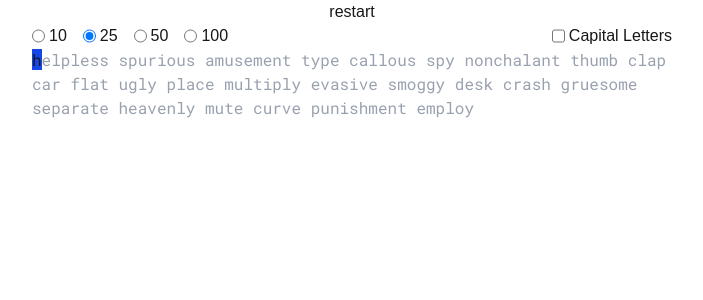
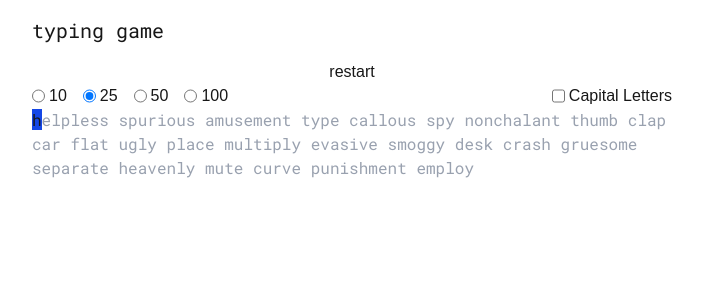
Before and after one commit to sharonyang16/typing-game, a Next.js app in the folder frontend/: page / in a window 1280 px wide. Shown: the top 300 px of the page, without its empty margins (288-991 px from the left). Built offline with nearby package versions, Linux system fonts and the light colour scheme.

Commit message:
add layout

```diff
--- a/frontend/app/globals.css
+++ b/frontend/app/globals.css
@@ -24,3 +24,8 @@ body {
   color: var(--foreground);
   font-family: Arial, Helvetica, sans-serif;
 }
+
+button.icon-button {
+  border: 1px solid--foreground;
+  border-radius: 100%;
+}
--- a/frontend/app/layout.tsx
+++ b/frontend/app/layout.tsx
@@ -1,6 +1,7 @@
 import type { Metadata } from "next";
 import { Roboto, Roboto_Mono } from "next/font/google";
 import "./globals.css";
+import Layout from "@/components/layout/layout";
 
 const robotoSans = Roboto({
   variable: "--font-roboto-sans",
@@ -27,7 +28,7 @@ export default function RootLayout({
       <body
         className={`${robotoSans.variable} ${robotoMono.variable}  antialiased px-80`}
       >
-        {children}
+        <Layout> {children}</Layout>
       </body>
     </html>
   );
--- /dev/null
+++ b/frontend/components/layout/header.tsx
@@ -0,0 +1,10 @@
+const Header = () => {
+  return (
+    <header className="flex space-betwen py-4">
+      <div className="font-mono text-xl"> typing game</div>
+      <button className="icon-button"></button>
+    </header>
+  );
+};
+
+export default Header;
--- /dev/null
+++ b/frontend/components/layout/layout.tsx
@@ -0,0 +1,12 @@
+import Header from "./header";
+
+const Layout = ({ children }: Readonly<{ children: React.ReactNode }>) => {
+  return (
+    <>
+      <Header />
+      {children}
+    </>
+  );
+};
+
+export default Layout;
```
